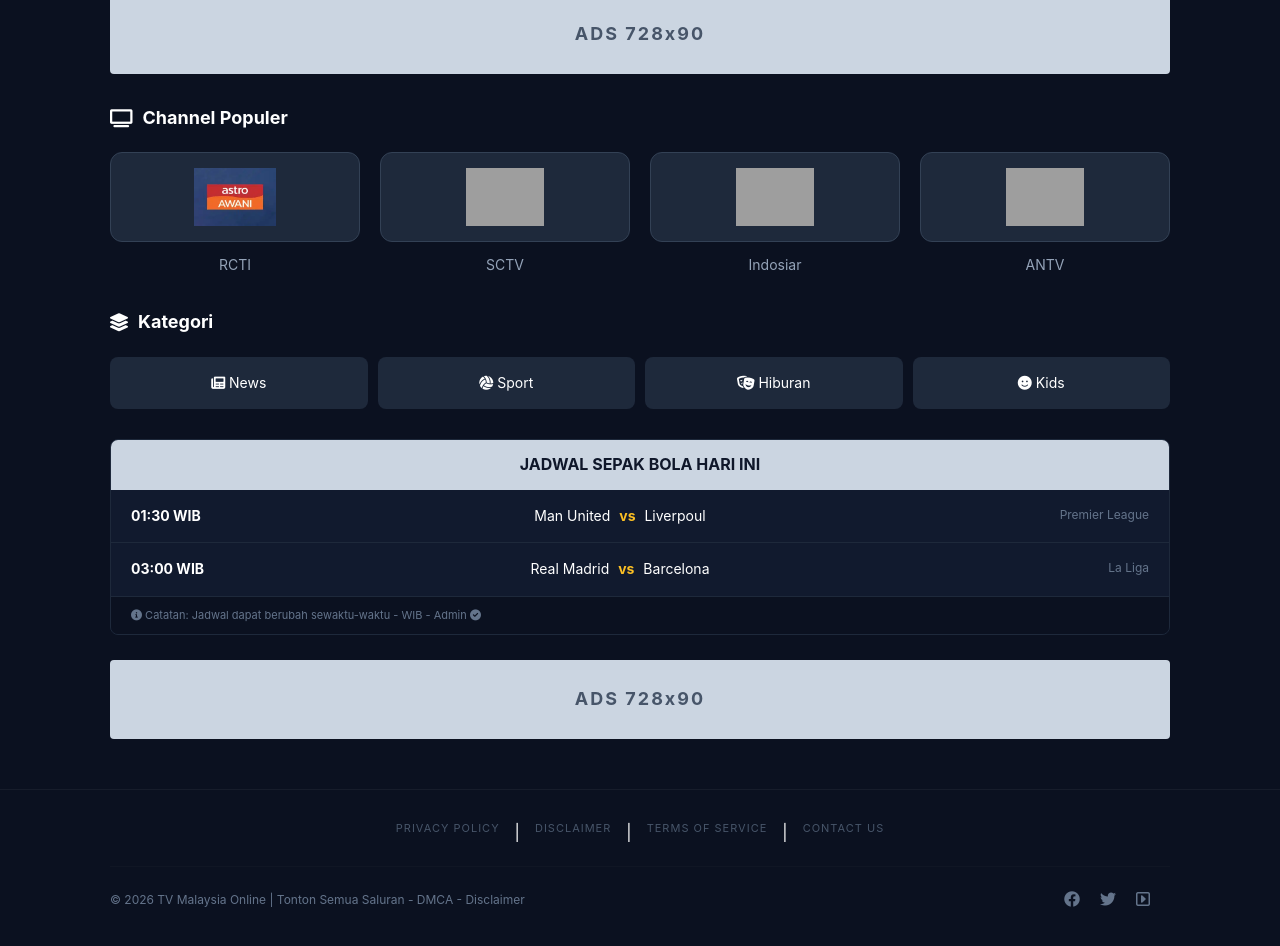
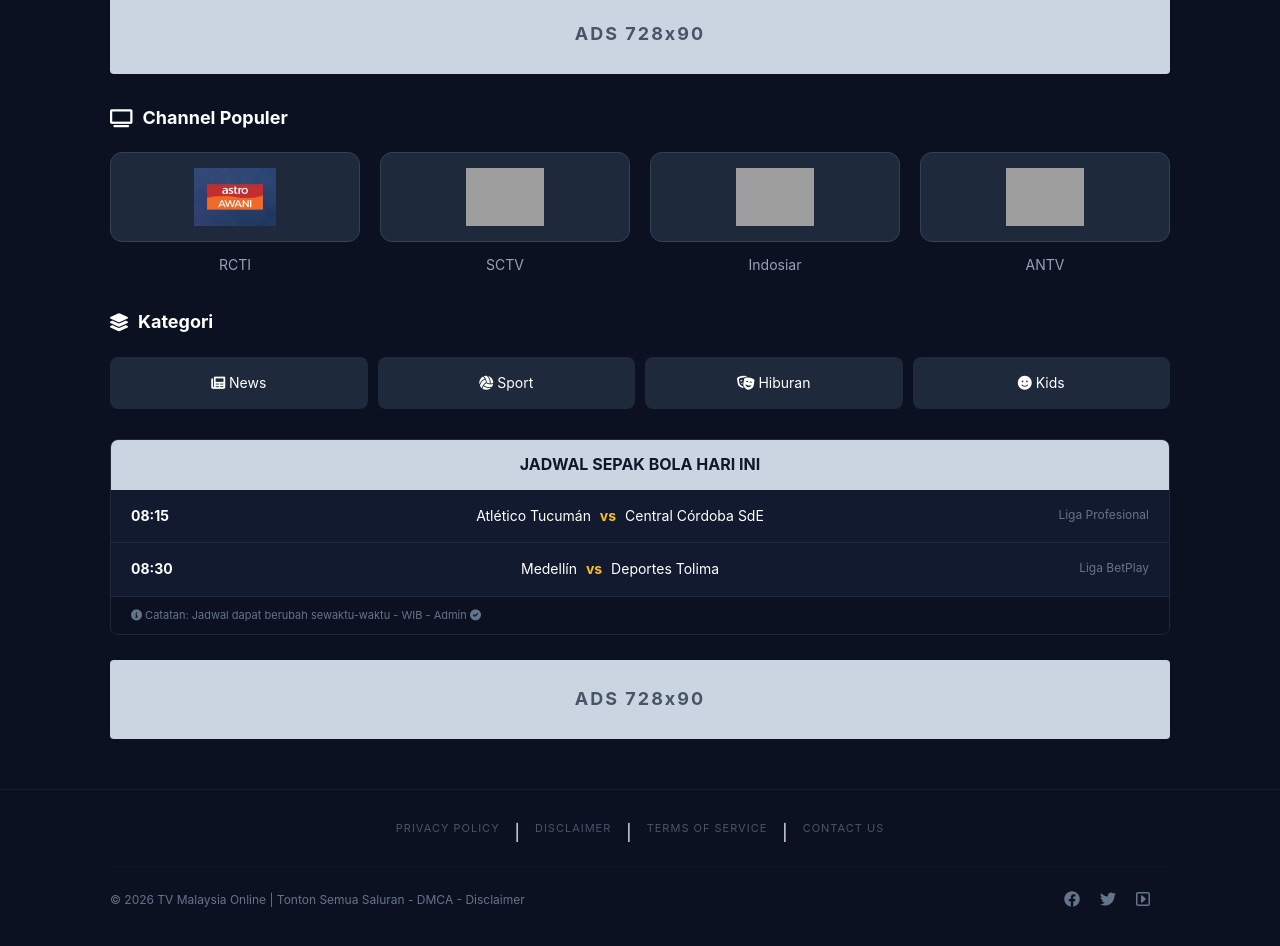
Before and after one commit to blogmega/blog1, a Jekyll site: the page built from index.html, in a window 1280 px wide and 1395 px high, cut to the strip 421-1367 px from the top of the window. Built offline with Jekyll 4.4.1, drawn with Linux system fonts in a browser that asks for light colours; grey boxes are pictures that could not be loaded.

Commit message:
Update matches.yml

```diff
--- a/_data/matches.yml
+++ b/_data/matches.yml
@@ -1,8 +1,22 @@
-- time: "01:30 WIB"
-  team1: "Man United"
-  team2: "Liverpoul"
-  league: "Premier League"
-- time: "03:00 WIB"
-  team1: "Real Madrid"
-  team2: "Barcelona"
-  league: "La Liga"
+- time: "08:15"
+  league: "Liga Profesional"
+  team1: "Atlético Tucumán"
+  team2: "Central Córdoba SdE"
+  icon_class: "fa-solid fa-flag" # Bisa diganti ikon bendera/bola
+  channels:
+    - name: "ESPN Premium"
+      url: "/live/espn-premium"
+      quality: "720p"
+    - name: "Fanatiz"
+      url: "https://link-eksternal.com"
+      quality: "720p"
+
+- time: "08:30"
+  league: "Liga BetPlay"
+  team1: "Medellín"
+  team2: "Deportes Tolima"
+  icon_class: "fa-solid fa-futbol"
+  channels:
+    - name: "Win Sports+"
+      url: "/live/winsports"
+      quality: "1080p"
```
